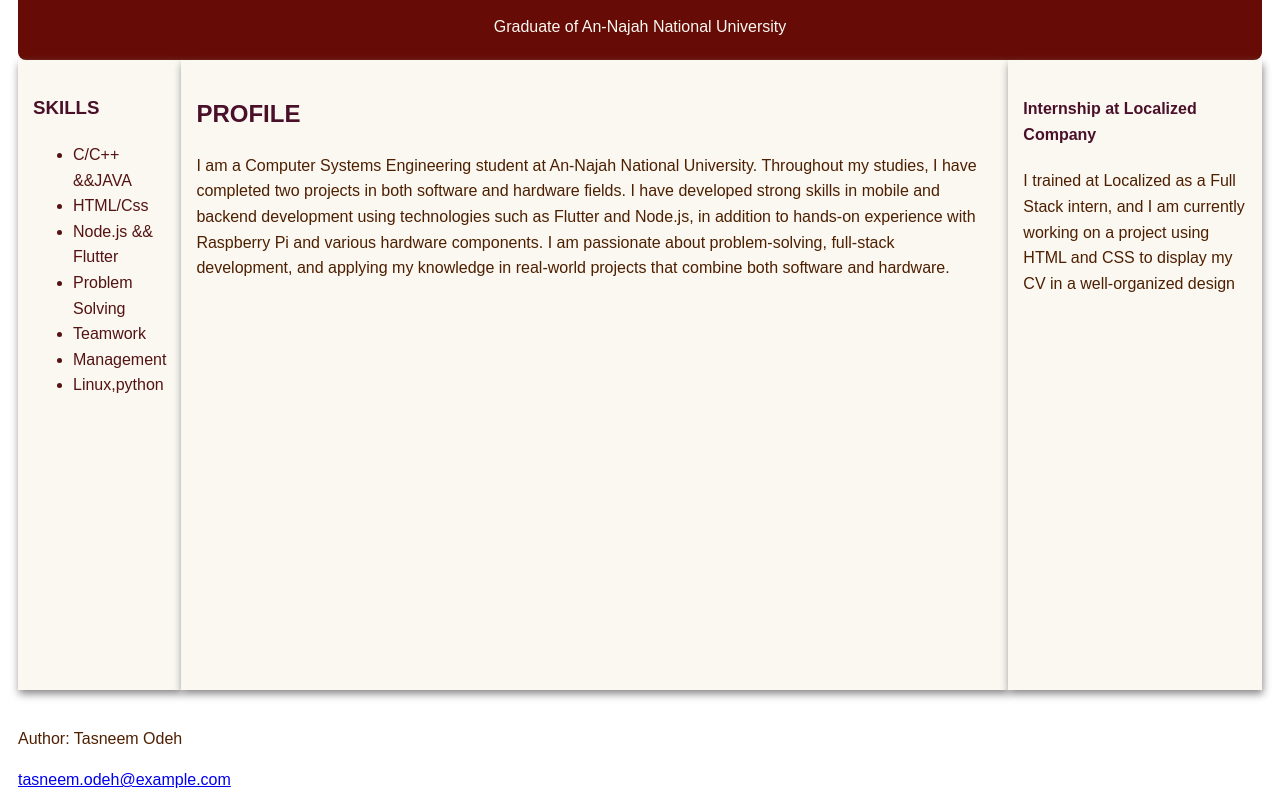
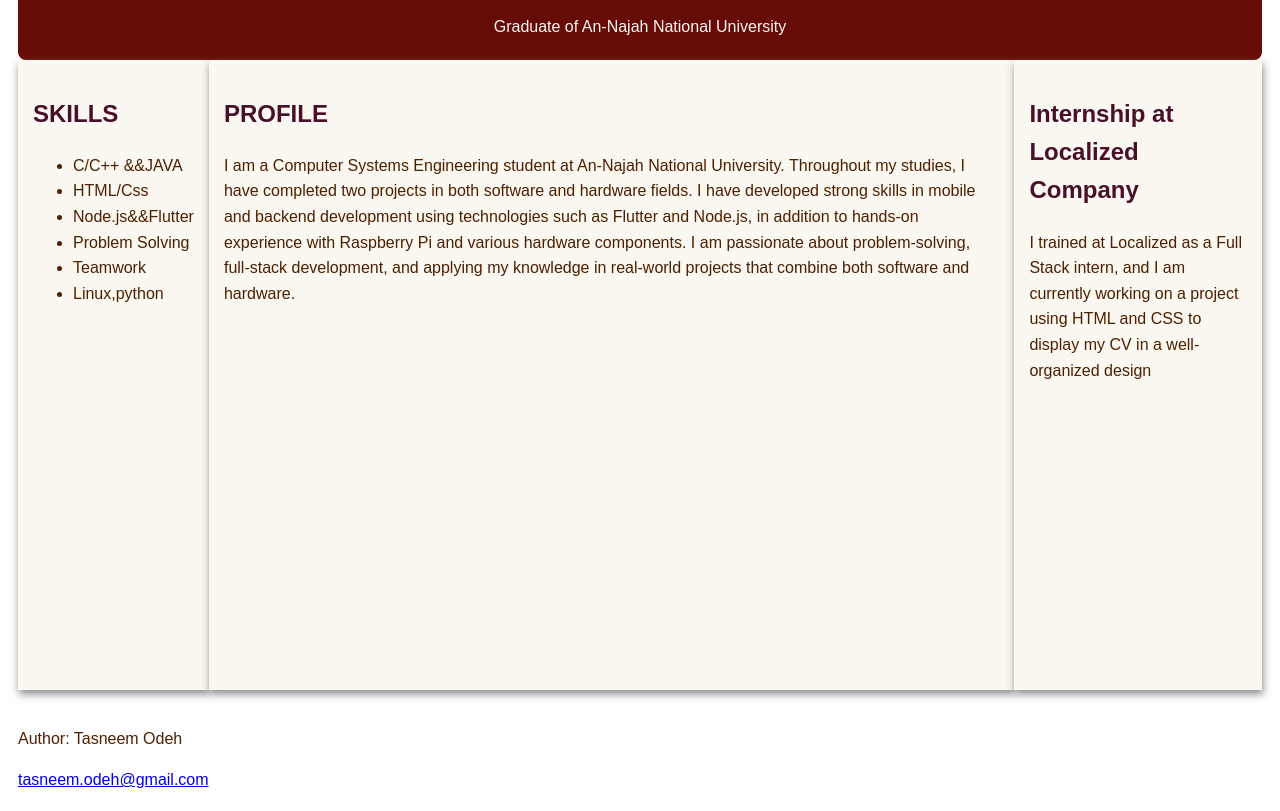
Before and after one commit to tasneem-odeh/portfolio, a plain HTML site: page index.html in a window 1280 px wide. Shown: the part 118-929 px from the top of the page. Drawn offline with Linux system fonts and the light colour scheme.

Commit message:
minor changes

```diff
--- a/index.css
+++ b/index.css
@@ -1,7 +1,6 @@
 body {
     font-family:  Arial, sans-serif ;
     background-color: white;
-    color: #541212;
     line-height: 1.6;
     padding: 10px;
 }
@@ -21,7 +20,7 @@ section {
     min-height: 75vh;
 }
 
-h2, h3,h4 {
+h2 {
     color: #4A102A;
 }
 p {
@@ -31,12 +30,14 @@ p {
 
 main {
     display: flex;
-    justify-content: space-around;
-
+   justify-content: space-around;
+}
 #skills {
    order:-1;
+}
+#skills li{
+color :  #4E1F00;
 }
 #about{
 flex-flow: column wrap;
 }
-}
--- a/index.html
+++ b/index.html
@@ -4,13 +4,13 @@
     <meta name="viewport" content="width=device-width, initial-scale=1.0">
     <meta name="description" content="Portfolio and CV of Tasneem Odeh, a Computer Engineering ">
 
-    <title>Tasneem-Odeh</title>
+    <title>Tasneem-Odeh </title>
     <link rel="stylesheet" href="index.css">
 
 </head>
  <body>
    <header>
-<h1> Tasneem odeh </h1>
+<h1> Tasneem odeh تسنيم عودة </h1>
 <p1> Graduate of An-Najah National University </p1>
   </header>
 
@@ -21,21 +21,20 @@
   </section>
 
   <section id="skills">
-   <h3>SKILLS</h3>
+   <h2>SKILLS</h2>
    <ul>
-<li> C/C++ &&JAVA
-<li> HTML/Css
-<li> Node.js && Flutter
-<li> Problem Solving
-<li> Teamwork
-<li> Management
-<li> Linux,python
+<li> C/C++ &&JAVA</li>
+<li> HTML/Css </li>
+<li> Node.js&&Flutter</li>
+<li> Problem Solving</li>
+<li> Teamwork  </li>
+<li> Linux,python </li>
  </ul>
   </section>
 
 
   <section id="training">
-   <h4> Internship at Localized Company </h4>
+   <h2> Internship at Localized Company </h2>
    <p> I trained at Localized as a Full Stack intern, and I am currently working on a project using HTML and CSS to display my CV in a well-organized design </p>
   </section>
 
@@ -44,7 +43,7 @@
 
 <footer>
   <p>Author: Tasneem Odeh</p>
-  <p><a href="mailto:tasneem.odeh@example.com">tasneem.odeh@example.com</a></p>
+  <p><a href="mailto:tasneem.odeh@gmail.com">tasneem.odeh@gmail.com</a></p>
 </footer>
 
 
```
